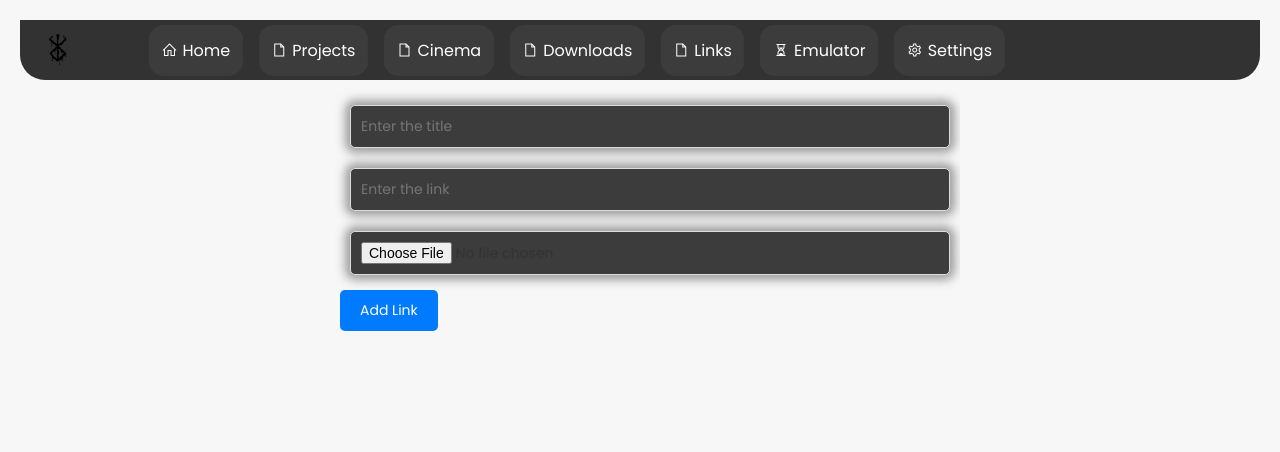
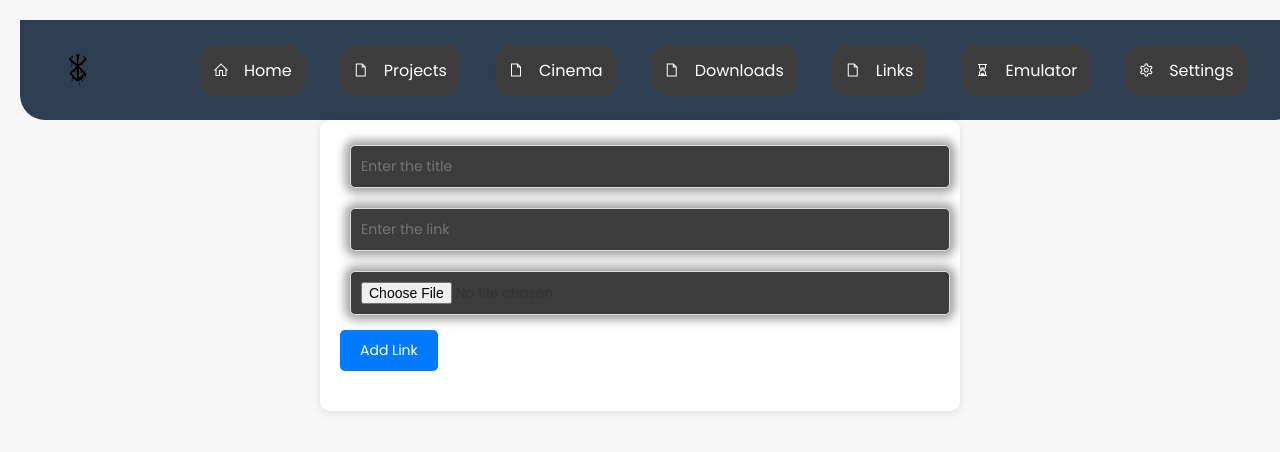
Before and after one commit to Unberserk/Home, a plain HTML site: page f.html in a window 1280 px wide. Drawn offline with nearby package versions, Linux system fonts and the light colour scheme.

Commit message:
Update f.html

```diff
--- a/f.html
+++ b/f.html
@@ -15,12 +15,38 @@
             background-color: #f7f7f7; /* Keep the page background light */
             color: #333;
             padding: 20px;
+            margin: 0;
         }
 
-        .container {
-            max-width: 600px;
-            margin: 0 auto;
+        /* Navigation Styling */
+        .Navigation {
+            background-color: #2c3e50;
             padding: 20px;
+            color: #fff;
+        }
+
+        .Navigation-Container ul {
+            display: flex;
+            list-style-type: none;
+            padding: 0;
+        }
+
+        .Navigation-Button {
+            margin-right: 20px;
+            display: flex;
+            align-items: center;
+            cursor: pointer;
+        }
+
+        .Navigation-Button a {
+            color: #fff;
+            text-decoration: none;
+            display: flex;
+            align-items: center;
+        }
+
+        .Navigation-Button i {
+            margin-right: 10px;
         }
 
         /* Input fields styling */
@@ -106,6 +132,16 @@
             background-color: #f44336;
             color: #fff;
         }
+
+        /* Fix for the body container to ensure it's visible */
+        .container {
+            background-color: #ffffff;
+            padding: 20px;
+            border-radius: 10px;
+            box-shadow: 0 2px 10px rgba(0, 0, 0, 0.1);
+            max-width: 600px;
+            margin: auto;
+        }
     </style>
 </head>
 <body class="default">
```
